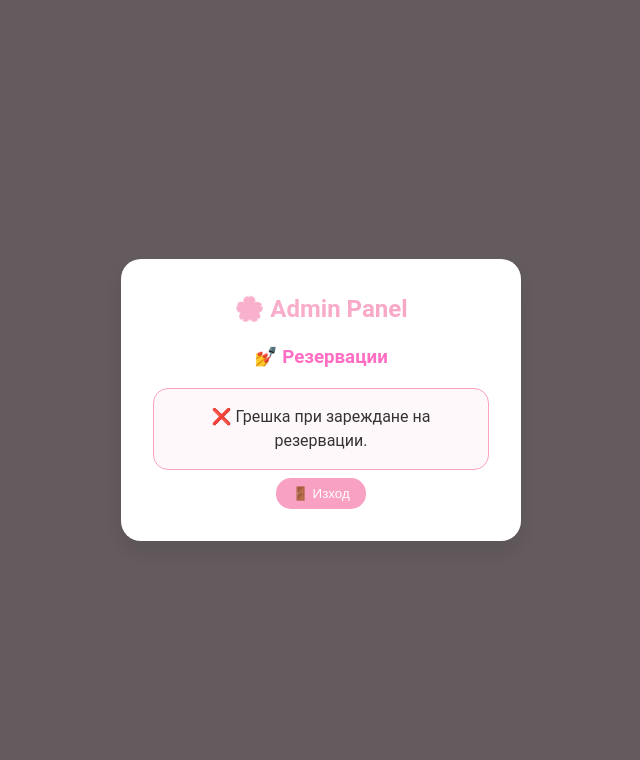
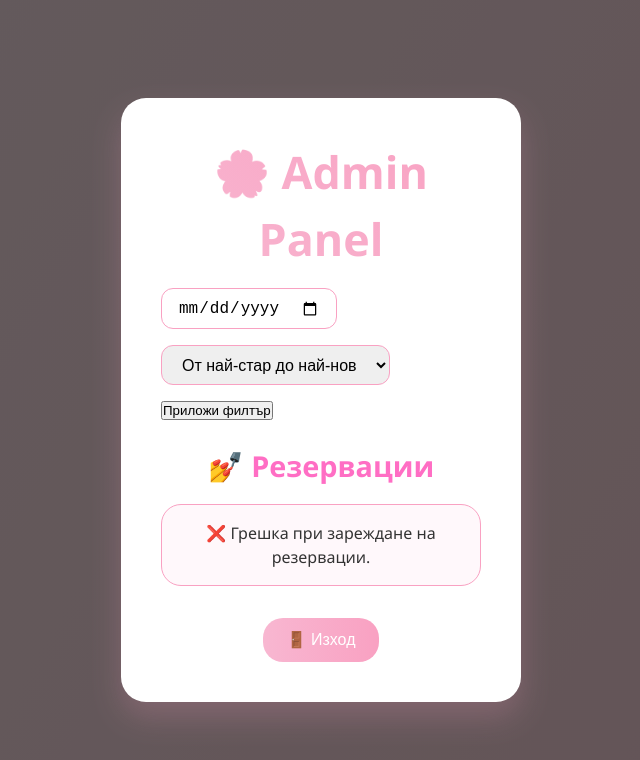
Before and after one commit to yungjaki/pavnailedit, a website: page admin.html in a window 1280 px wide. Shown: the whole page, without its empty margins (319-959 px from the left). Drawn offline with Linux system fonts and the light colour scheme; no server answers.

Commit message:
Update admin.html

```diff
--- a/admin.html
+++ b/admin.html
@@ -7,70 +7,145 @@
   <link rel="stylesheet" href="style.css" />
   <style>
     body {
-      font-family: 'Roboto', sans-serif;
-      background: #f8e3e8;
+      font-family: 'Segoe UI', sans-serif;
+      background: linear-gradient(120deg, #f8e3e8, #f9d0d8);
+      min-height: 100vh;
       padding: 2rem;
     }
-
     .panel-box {
-      max-width: 900px;
+      max-width: 1000px;
       margin: 0 auto;
       background: #fff;
-      padding: 2rem;
+      padding: 2.5rem;
+      border-radius: 25px;
+      box-shadow: 0 15px 30px rgba(249, 161, 194, 0.2);
+    }
+    h2 {
+      font-size: 2.8rem;
+      background: linear-gradient(45deg, #f8b7d1, #f9a1c2);
+      -webkit-background-clip: text;
+      -webkit-text-fill-color: transparent;
+      margin-bottom: 1.5rem;
+      text-align: center;
+    }
+    h3 {
+      color: #ff6ec4;
+      margin: 1.5rem 0 1rem;
+      font-size: 1.8rem;
+    }
+    #appointmentsContainer {
+      max-height: 600px;
+      overflow-y: auto;
+      border: 1px solid #f9a1c2;
       border-radius: 20px;
-      box-shadow: 0 10px 25px rgba(0, 0, 0, 0.1);
+      padding: 1rem;
+      background: #fff8fb;
     }
-
-    h2, h3 {
-      color: #ff6ec4;
+    .appointment-card {
+      display: grid;
+      grid-template-columns: 1fr auto;
+      align-items: center;
+      gap: 1rem;
+      padding: 1rem 1.5rem;
       margin-bottom: 1rem;
+      border-radius: 15px;
+      background: #ffffff;
+      box-shadow: 0 8px 20px rgba(249, 161, 194, 0.2);
+      transition: transform 0.2s ease, box-shadow 0.2s ease;
     }
-
-    button {
+    .appointment-card:hover {
+      transform: translateY(-3px);
+      box-shadow: 0 12px 25px rgba(249, 161, 194, 0.3);
+    }
+    .appointment-info {
+      display: flex;
+      flex-direction: column;
+      gap: 0.3rem;
+    }
+    .appointment-info strong {
+      font-size: 1.3rem;
+      color: #333;
+    }
+    .appointment-info span {
+      font-size: 1rem;
+      color: #555;
+    }
+    .appointment-actions {
+      display: flex;
+      gap: 0.5rem;
+    }
+    .appointment-actions button {
+      padding: 0.5rem 0.8rem;
+      border: none;
+      border-radius: 12px;
+      font-size: 0.9rem;
       cursor: pointer;
-      margin-top: 0.5rem;
-      padding: 0.5rem 1rem;
-      border-radius: 15px;
-      border: none;
+      transition: background 0.2s ease;
+    }
+    .appointment-actions .cancel-btn {
+      background: #ff6e6e;
+      color: #fff;
+    }
+    .appointment-actions .reschedule-btn {
       background: #f9a1c2;
       color: #fff;
     }
-
-    button.cancel-btn {
-      background: #ff6e6e;
+    .filter-bar {
+      margin-bottom: 1.5rem;
+      display: flex;
+      gap: 1rem;
+      flex-wrap: wrap;
+      align-items: center;
+    }
+    .filter-bar input, .filter-bar select {
+      padding: 0.6rem 1rem;
+      border: 1px solid #f9a1c2;
+      border-radius: 12px;
+      font-size: 1rem;
+      outline: none;
+      transition: border-color 0.2s ease;
+    }
+    .filter-bar input:focus, .filter-bar select:focus {
+      border-color: #ff6ec4;
+    }
+    #logout {
+      margin-top: 2rem;
+      background: linear-gradient(to right, #f8b7d1, #f9a1c2);
+      color: #fff;
+      padding: 0.8rem 1.5rem;
+      border-radius: 20px;
+      border: none;
+      font-size: 1rem;
+      cursor: pointer;
+      transition: background 0.3s ease;
+    }
+    #logout:hover {
+      background: linear-gradient(to right, #f9a1c2, #ff8ec4);
     }
 
-    button.reschedule-btn {
-      background: #ffb6c1;
-    }
-
-    .appointment-card {
-      padding: 12px;
-      margin: 10px 0;
-      border-radius: 12px;
-      background: #fff0f5;
-      box-shadow: 0 4px 12px rgba(249, 161, 194, 0.2);
-    }
-
-    #appointmentsContainer {
-      max-height: 500px;
-      overflow-y: auto;
-      border: 1px solid #f9a1c2;
-      padding: 1rem;
-      border-radius: 15px;
-      background: #fff8fb;
-    }
-
-    .appointment-card button {
-      margin-right: 8px;
+    @media (max-width: 768px) {
+      .appointment-card {
+        grid-template-columns: 1fr;
+      }
+      .appointment-actions {
+        justify-content: flex-end;
+      }
     }
   </style>
 </head>
 <body>
-
   <div id="admin-panel" class="hidden">
     <div class="panel-box">
       <h2>🌸 Admin Panel</h2>
+
+      <div class="filter-bar">
+        <input type="date" id="filterDate" placeholder="Филтрирай по дата" />
+        <select id="sortOrder">
+          <option value="asc">От най-стар до най-нов</option>
+          <option value="desc">От най-нов до най-стар</option>
+        </select>
+        <button id="applyFilter">Приложи филтър</button>
+      </div>
 
       <h3>💅 Резервации</h3>
       <div id="appointmentsContainer"></div>
```
